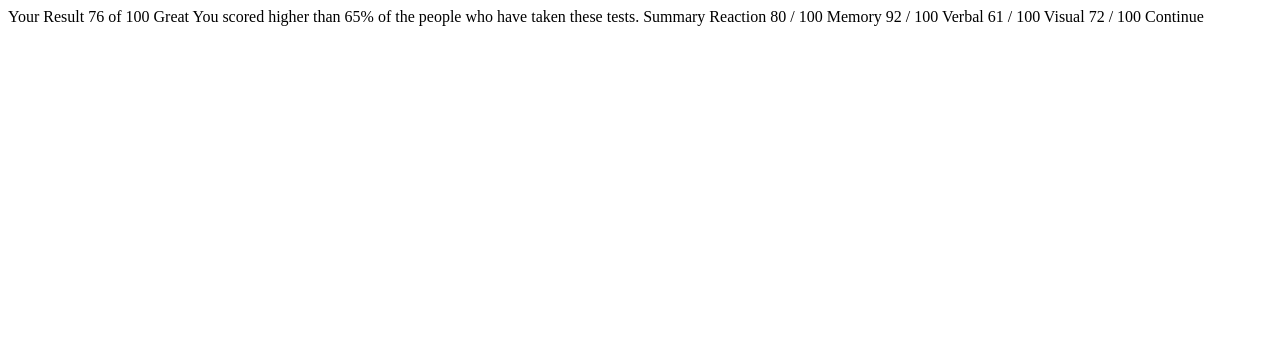
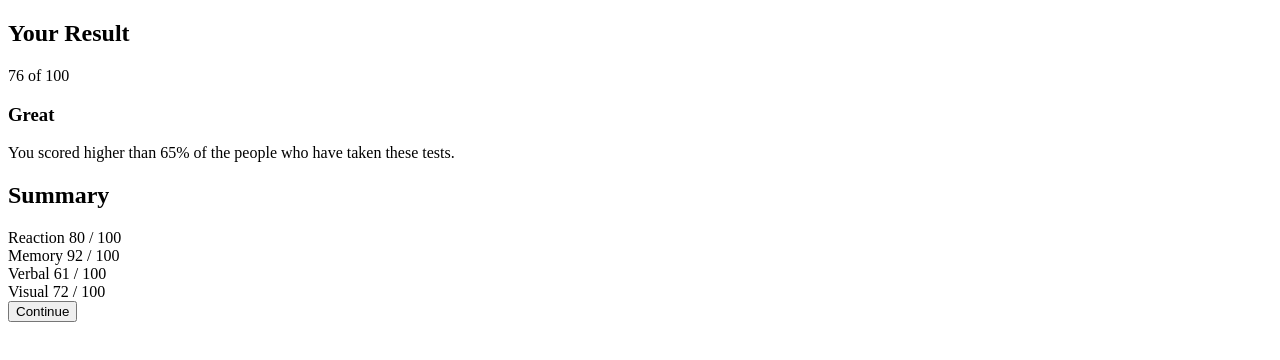
Before and after one commit to McMartinezc/results-summary-component-main, a plain HTML site: page index.html in a window 1280 px wide. Drawn offline with Linux system fonts and the light colour scheme.

Commit message:
estructura html

```diff
--- a/index.html
+++ b/index.html
@@ -1,40 +1,54 @@
 <!DOCTYPE html>
 <html lang="en">
+
 <head>
   <meta charset="UTF-8">
-  <meta name="viewport" content="width=device-width, initial-scale=1.0"> <!-- displays site properly based on user's device -->
+  <meta name="viewport" content="width=device-width, initial-scale=1.0">
+  <!-- displays site properly based on user's device -->
   <link rel="icon" type="image/png" sizes="32x32" href="./assets/images/favicon-32x32.png">
   <title>Frontend Mentor | Results summary component</title>
 
 </head>
+
 <body>
 
-  Your Result
-  76
-  of 100
+  <article>
+    <div>
+      <h2>Your Result</h2>
+      <div>
+        <span>76</span>
+        <span>of 100</span>
+      </div>
+      <h3>Great</h3>
+      <p>You scored higher than 65% of the people who have taken these tests.</p>
+    </div>
 
-  Great
-  You scored higher than 65% of the people who have taken these tests.
-
-  Summary
-
-  Reaction
-  80 / 100
-
-  Memory
-  92 / 100
-
-  Verbal
-  61 / 100
-
-  Visual
-  72 / 100
-
-  Continue
+    <div>
+      <h2>Summary</h2>
+      <div>
+        <span>Reaction</span>
+        <span>80 / 100</span>
+      </div>
+      <div>
+        <span>Memory</span>
+        <span>92 / 100</span>
+      </div>
+      <div>
+        <span>Verbal</span>
+        <span>61 / 100</span>
+      </div>
+      <div>
+        <span>Visual</span>
+        <span>72 / 100</span>
+      </div>
+      <button>Continue</button>
+    </div>
+  </article>
 
   <!-- <div class="attribution">
     Challenge by <a href="https://www.frontendmentor.io?ref=challenge" target="_blank">Frontend Mentor</a>.
     Coded by <a href="#">Your Name Here</a>.
   </div> -->
 </body>
+
 </html>
```
Also changed, not shown: design/mobile-design-boxing.jpg (added).
